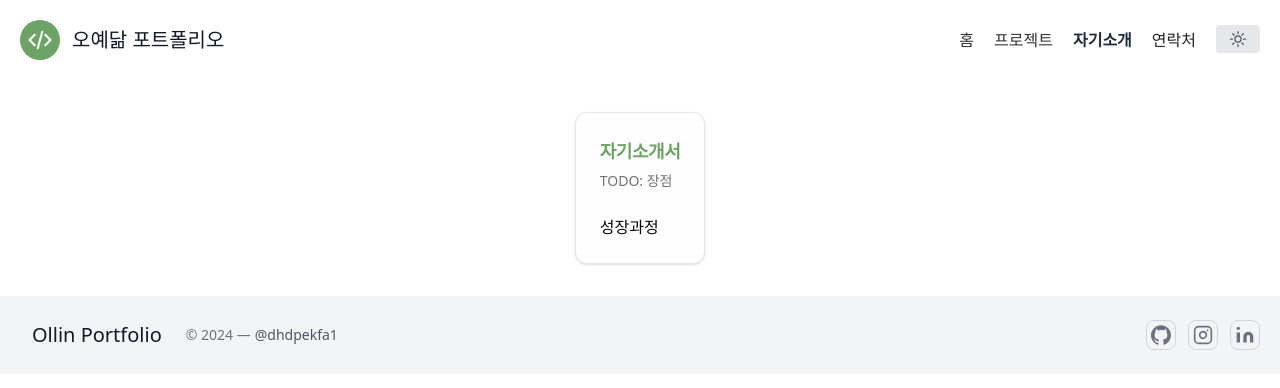
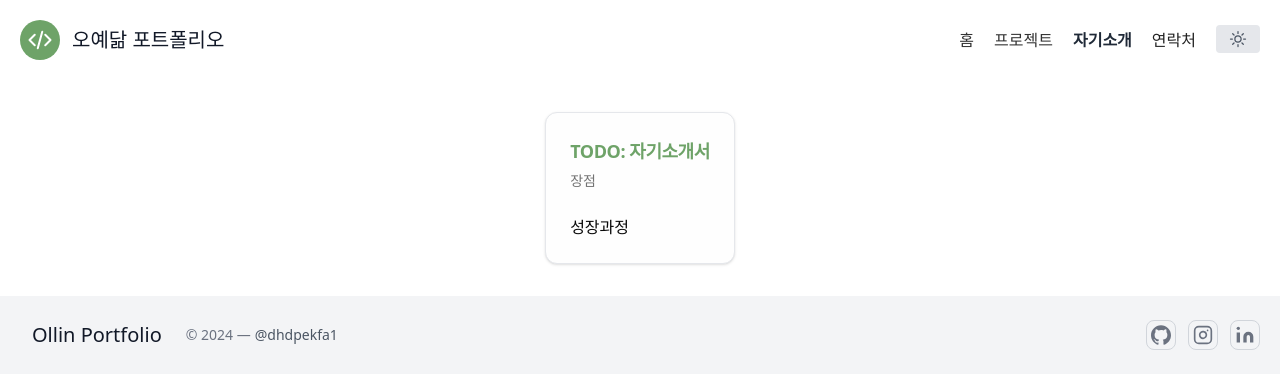
Before and after one commit to dhdpekfa1/Portflio, a Next.js app: page /about-me in a window 1280 px wide. Shown: the top 388 px of the page. Built offline with nearby package versions, Linux system fonts and the light colour scheme.

Commit message:
[design] 프로젝트 아이템 간격 수정

```diff
--- a/src/app/about-me/page.tsx
+++ b/src/app/about-me/page.tsx
@@ -1,4 +1,4 @@
-import Image from "next/image";
+// import Image from "next/image";
 import {
   Card,
   CardHeader,
@@ -7,35 +7,15 @@ import {
   CardContent,
 } from "@/components/ui";
 
-interface ContactData {
-  label: string;
-  contact: string;
-}
-
 const AboutMe = () => {
-  const data: ContactData[] = [
-    {
-      label: "email",
-      contact: "dhdpekfa1@daum.net",
-    },
-    {
-      label: "github",
-      contact: " https://github.com/dhdpekfa1",
-    },
-    {
-      label: "kakaoTalk",
-      contact: "dhdpekfa",
-    },
-  ];
-
   return (
     <div className="flex items-center justify-center">
       <Card className="max-h-screen w-fit m-8 bg-ef dark:bg-slate-800 border border-gray-200">
         <CardHeader>
           <CardTitle className="text-lg font-bold text-second">
-            자기소개서
+            TODO: 자기소개서
           </CardTitle>
-          <CardDescription>TODO: 장점</CardDescription>
+          <CardDescription>장점</CardDescription>
         </CardHeader>
         <CardContent>성장과정</CardContent>
       </Card>
--- a/src/app/projects/page.tsx
+++ b/src/app/projects/page.tsx
@@ -11,7 +11,7 @@ const ProjectPage = async () => {
       <h1 className="text-2xl font-bold ml-auto mr-8">
         프로젝트: <span className="text-point">{data.length}</span>개
       </h1>
-      <div className="grid xl:grid-cols-4 lg:grid-cols-3 md:grid-cols-2 sm:w-full gap-8 m-6 py-10 mb-8">
+      <div className="grid xl:grid-cols-4 lg:grid-cols-3 md:grid-cols-2 sm:w-full gap-8 m-6 py-10 mb-8 items-center justify-center">
         {data.map((project) => (
           <ProjectItem key={project.id} data={project} />
         ))}
--- a/src/components/project/project-item.tsx
+++ b/src/components/project/project-item.tsx
@@ -17,7 +17,7 @@ const ProjectItem = async ({ data }: { data: NotionPage }) => {
 
   return (
     <ProjectDialog pageId={data.id} title={title} description={description}>
-      <div className="project_card  w-full" key={data.id}>
+      <div className="project_card w-full" key={data.id}>
         <div className="bg-black rounded-t-xl w-full h-[300px] overflow-hidden">
           {coverUrl ? (
             <Image
--- a/src/styles/globals.css
+++ b/src/styles/globals.css
@@ -38,7 +38,7 @@ p {
 }
 
 .project_card {
-  @apply m-3 flex flex-col bg-ef dark:bg-slate-800 rounded-xl transition duration-300 transform border border-gray-300 hover:scale-105 hover:shadow-lg dark:hover:shadow-gray-400/20 dark:border-gray-700;
+  @apply flex flex-col items-center justify-center bg-ef dark:bg-slate-800 rounded-xl transition duration-300 transform border border-gray-300 hover:scale-105 hover:shadow-lg dark:hover:shadow-gray-400/20 dark:border-gray-700;
 }
 
 @layer base {
```
